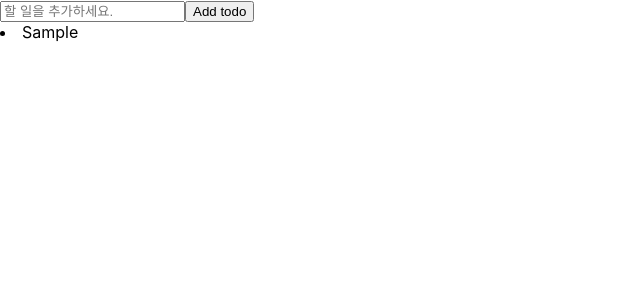
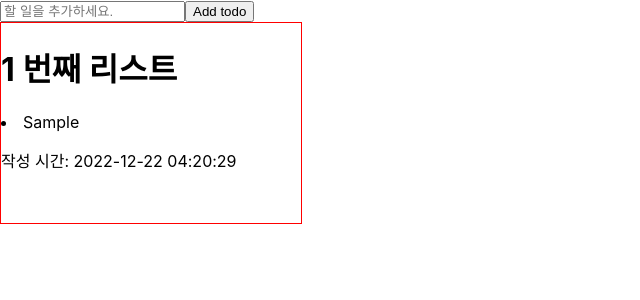
Before and after one commit to yesaroun/React-study, a React (Create React App) app in the folder front-test/: page / in a window 1280 px wide. Both pictures are taken after typing "Sample" into the empty fields and a click on the button "Add todo". Shown: the top 300 px of the page, without its empty margins (0-640 px from the left). Built offline with nearby package versions, Linux system fonts and the light colour scheme; the HTML template or start-up script is replaced by a standard one.

Commit message:
todo app

```diff
--- a/front-test/package.json
+++ b/front-test/package.json
@@ -6,6 +6,7 @@
     "@testing-library/jest-dom": "^5.16.5",
     "@testing-library/react": "^13.4.0",
     "@testing-library/user-event": "^13.5.0",
+    "moment": "^2.29.4",
     "react": "^18.2.0",
     "react-dom": "^18.2.0",
     "react-scripts": "5.0.1",
--- a/front-test/src/App.js
+++ b/front-test/src/App.js
@@ -3,6 +3,7 @@ import {useState} from "react";
 import Count from './Count';
 import Effect from './Effect';
 import Todo from './Todo';
+import Button from "./Button";
 
 function App() {
 
@@ -11,6 +12,10 @@ function App() {
       {/*<Count></Count>*/}
       {/*<Effect></Effect>*/}
       <Todo></Todo>
+      {/*<Button text="첫 번째 버튼" work="true"/>*/}
+      {/*<Button text="두 번째 버튼" work=""/>*/}
+      {/*<Button text="세 번째 버튼" work=""/>*/}
+
     </div>
   );
 }
--- /dev/null
+++ b/front-test/src/Button.js
@@ -0,0 +1,10 @@
+function Button({text, work}) {
+
+  return (
+    <div>
+      <button disabled={work}>{text}</button>
+    </div>
+  );
+}
+
+export default Button;
--- a/front-test/src/Todo.js
+++ b/front-test/src/Todo.js
@@ -1,4 +1,5 @@
 import {useState} from "react";
+import TodoItem from "./TodoItem";
 
 function Todo() {
 
@@ -15,7 +16,7 @@ function Todo() {
     console.log("onSubmit Click");
 
     setTodos((currentTodos) => [todo, ...currentTodos]);
-    setTodo("") // 초기화 시킨다.
+    setTodo("");  // 초기화 시킨다.
 
     console.log(todos);
   };
@@ -26,7 +27,8 @@ function Todo() {
         <button>Add todo</button>
       </form>
       {todos.map((item, index) => {
-        return <li key={index}>{item}</li>;
+        return <TodoItem index={index} item={item}></TodoItem>
+        // return <li key={index}>{item}</li>;
       })}
     </div>);
 }
--- /dev/null
+++ b/front-test/src/TodoItem.js
@@ -0,0 +1,21 @@
+import styles from "./TodoItem.module.css";
+import moment from "moment";      // 시간 모듈
+import {useState} from "react";
+
+// function TodoItem(props) {
+//    console.log("props : ", props); 이렇게 확인 가능
+// {props.index} 이렇게 사용 가능
+function TodoItem({index, item}) {
+  // const [time, setTime] = useState("");
+  const  nowTime = moment().format("YYYY-MM-DD HH:mm:ss");
+
+  return (
+    <div className={styles.todoItem}>
+      <h1>{index+1} 번째 리스트</h1>
+      <li key={index}>{item}</li>
+      <p>작성 시간: {nowTime}</p>
+    </div>
+  );
+}
+
+export default TodoItem;
--- /dev/null
+++ b/front-test/src/TodoItem.module.css
@@ -0,0 +1,6 @@
+.todoItem {
+  width: 300px;
+  height: 200px;
+  border: 1px solid red;
+
+}
```
Also changed, not shown: 1 other file (tests, documents, lock files or other folders).
